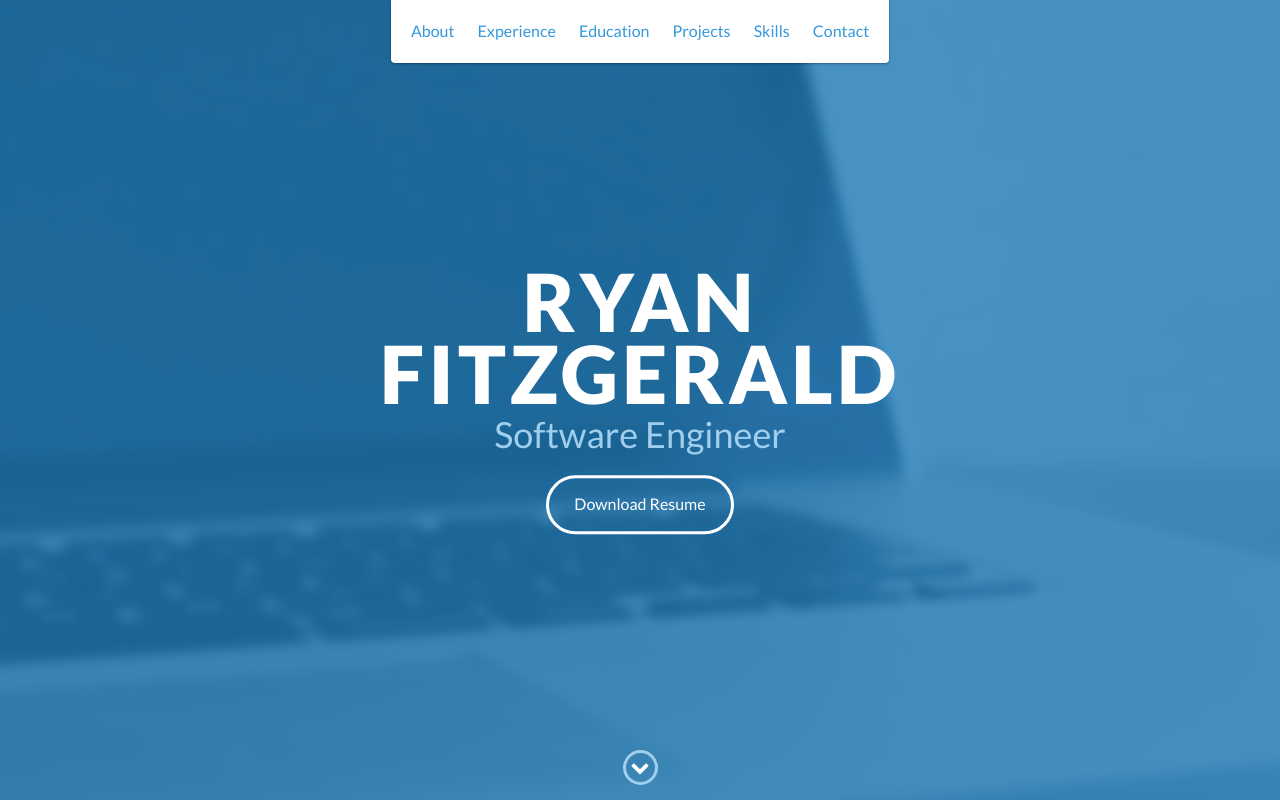
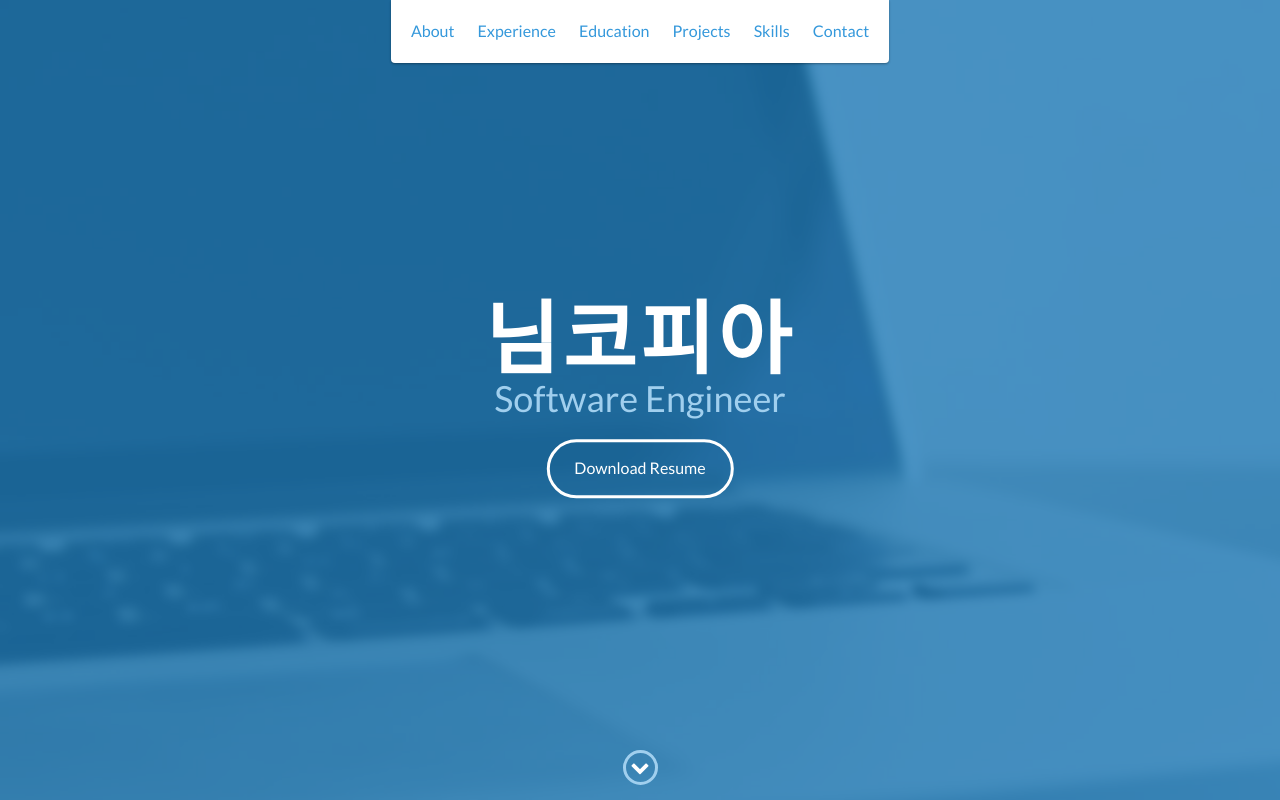
Before and after one commit to nimcopia/nimcopia.github.io, a website: page index.html in a window 1280 px wide. Shown: the top 800 px of the page. Drawn offline with nearby package versions, Linux system fonts and the light colour scheme.

Commit message:
Update index.html

```diff
--- a/index.html
+++ b/index.html
@@ -48,7 +48,7 @@
 
     <div id="lead">
         <div id="lead-content">
-            <h1>Ryan Fitzgerald</h1>
+            <h1>님코피아</h1>
             <h2>Software Engineer</h2>
             <a href="#" class="btn-rounded-white">Download Resume</a>
         </div>
```
